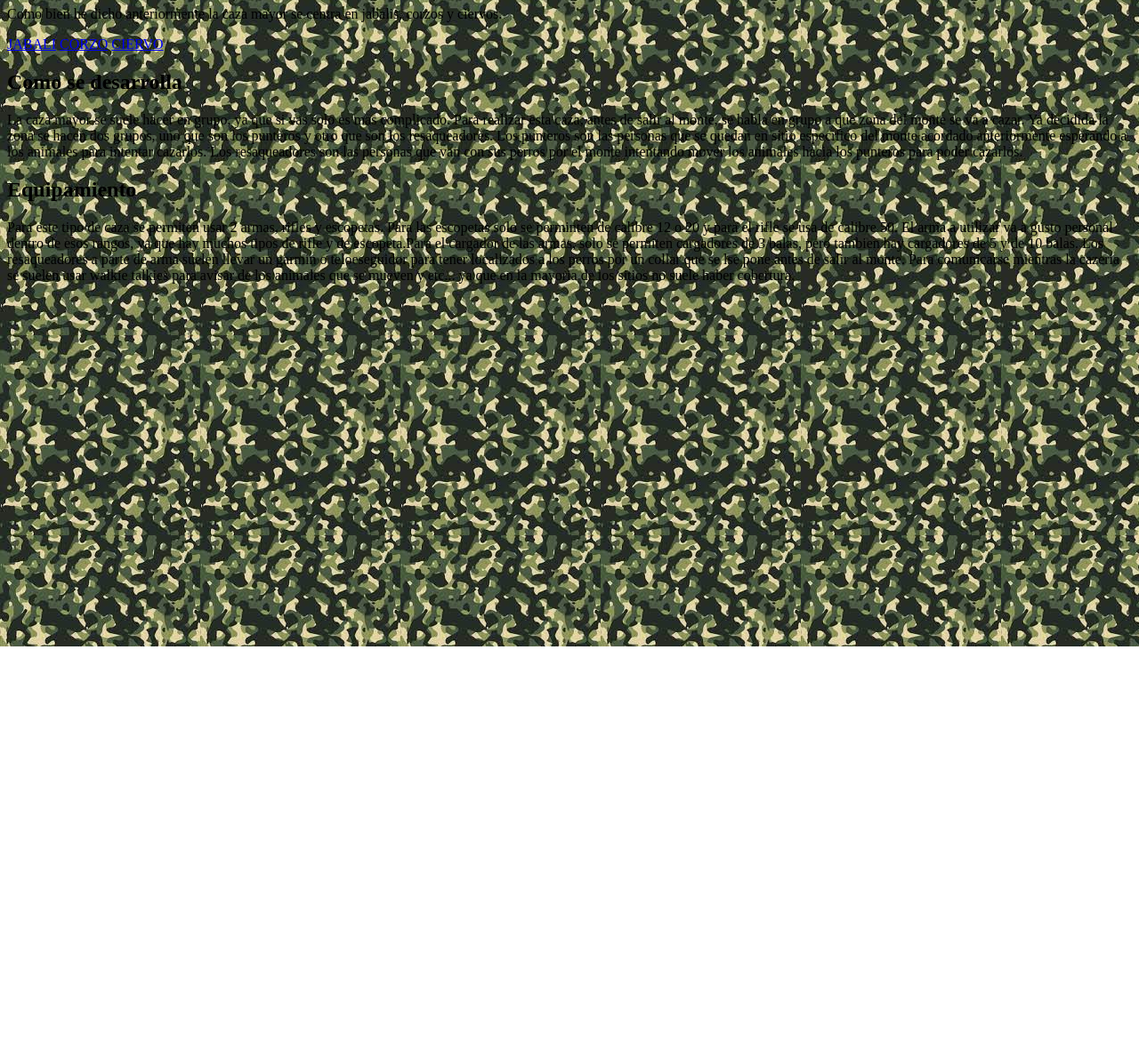
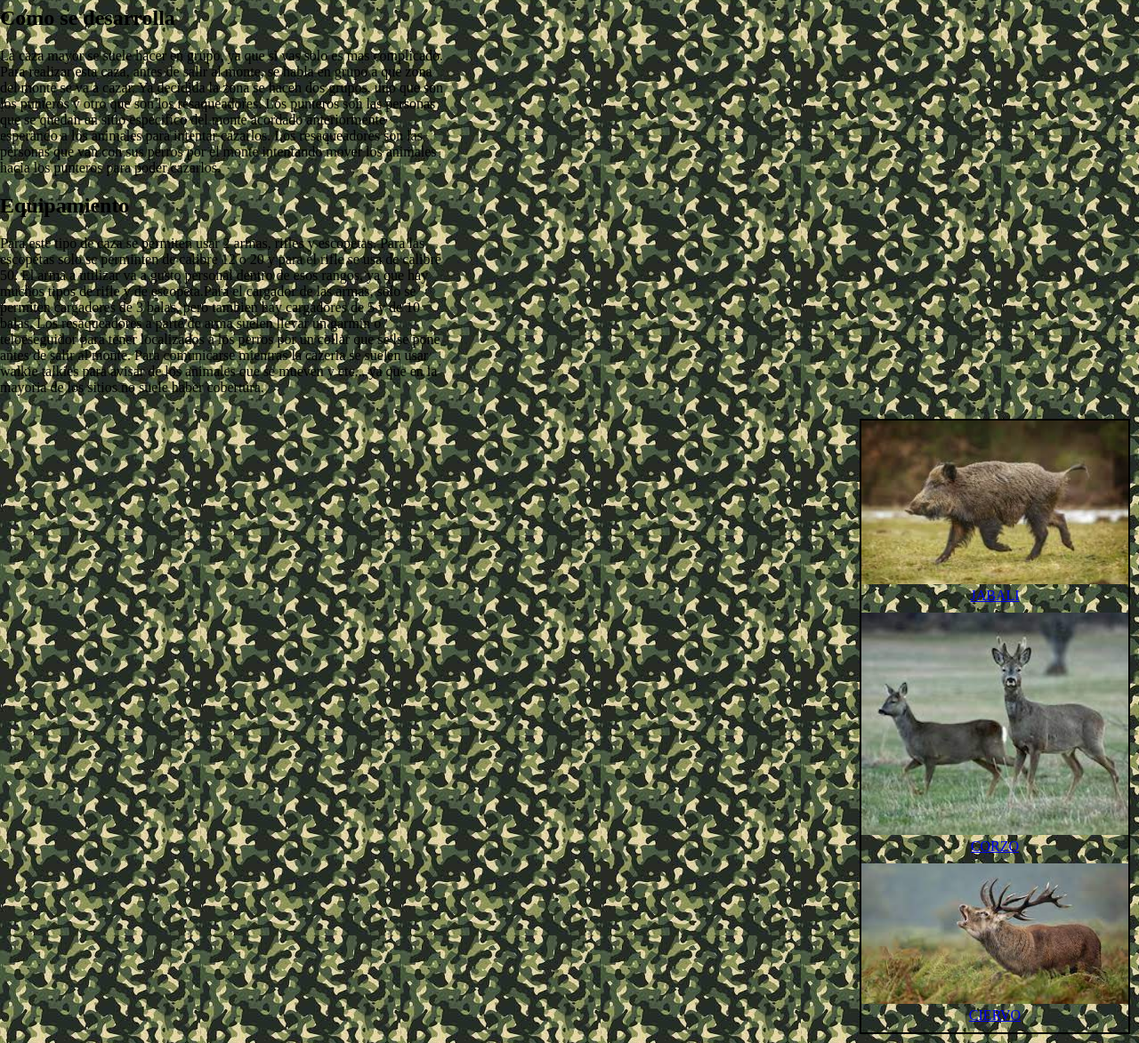
Before and after one commit to UnaxSanz/unaxsanz.github.io, a plain HTML site: page html/cazamayor.html in a window 1280 px wide. Shown: the part 73-1246 px from the top of the page at 89% size. Before the commit the page ends 800 px from the top, so only its background shows below. Drawn offline with Linux system fonts and the light colour scheme; files that its build step writes are made by us from their sources; a script that the page names is missing.

Commit message:
galeria2

```diff
--- a/css/cazamayor.css
+++ b/css/cazamayor.css
@@ -1,3 +1,44 @@
 body {
     margin: 0;
+    background-color: darkolivegreen;
 }
+
+.cuerpo {
+    width: 70%;
+    margin: auto;
+}
+
+.galeria {
+
+    width: 300px;
+    margin: 10px;
+    border: 2px solid black;
+    float: right;
+}
+
+.galeria a:hover {
+    border: 2px solid black;
+}
+
+.galeria img {
+    width: 100%;
+}
+
+.galeria div {
+    text-align:center;
+    padding-bottom: 10px;
+    padding-inline: 20px;
+}
+
+.desarrolla {
+    width: 500px;
+    margin-right: 30px;
+}
+
+.desarrolla h2 {
+    margin-right: 10px;
+}
+
+.equipamiento {
+    width: 500px;
+}
--- a/html/cazamayor.html
+++ b/html/cazamayor.html
@@ -6,19 +6,12 @@
     <title>Caza Mayor</title>
     <meta name='viewport' content='width=device-width, initial-scale=1'>
     <link rel='stylesheet' type='text/css' media='screen' href='main.css'>
+    <link rel='stylesheet' type='text/css' media='screen' href='../css/cazamayor.css'>
     <script src='main.js'></script>
 </head>
 <body>
     <div class="titulo">
         <h1>Caza Mayor</h1>
-    </div>
-    <div class="introduccion">
-        <p>Como bien he dicho anteriormente la caza mayor se centra en jabalis, corzos y ciervos.</p>
-        <div class="galeria">
-            <a target="_blank" href="../images/jabali2.jpg">JABALI</a>
-            <a target="_blank" href="../images/corzo2.jpg">CORZO</a>
-            <a target="_blank" href="../images/ciervo2.jpg">CIERVO</a>
-        </div>
     </div>
     <div class="desarrolla">
         <h2>Como se desarrolla</h2>
@@ -28,5 +21,19 @@
         <h2>Equipamiento</h2>
         <p>Para este tipo de caza se permiten usar 2 armas, rifles y escopetas. Para las escopetas solo se perminten de calibre 12 o 20 y para el rifle se usa de calibre 50. El arma a utilizar va a gusto personal dentro de esos rangos, ya que hay muchos tipos de rifle y de escopeta.Para el cargador de las armas, solo se permiten cargadores de 3 balas, pero tambien hay cargadores de 5 y de 10 balas. Los resaqueadores a parte de arma suelen llevar un garmin o teloeseguidor para tener localizados a los perros por un collar que se lse pone antes de salir al monte. Para comunicarse mientras la cazeria se suelen usar walkie talkies para avisar de los animales que se mueven y etc... ya que en la mayoria de los sitios no suele haber cobertura.</p>
     </div>
+    <div class="galeria">
+        <a target="_blank" href="https://es.wikipedia.org/wiki/Sus_scrofa">
+            <img src="../../images/jabali2.jpg">
+            <div>JABALI</div>
+        </a>
+        <a target="_blank" href="https://es.wikipedia.org/wiki/Capreolus_capreolus">
+            <img src="../../images/corzo2.jpg">
+            <div>CORZO</div>
+        </a>
+        <a target="_blank" href="https://es.wikipedia.org/wiki/Cervidae">
+            <img src="../../images/ciervo2.jpg">
+            <div>CIERVO</div>
+        </a>
+    </div>
 </body>
 </html>
```
Also changed, not shown: images/adelante.jpg (deleted), images/atras.jpg (deleted), 2 other files.
